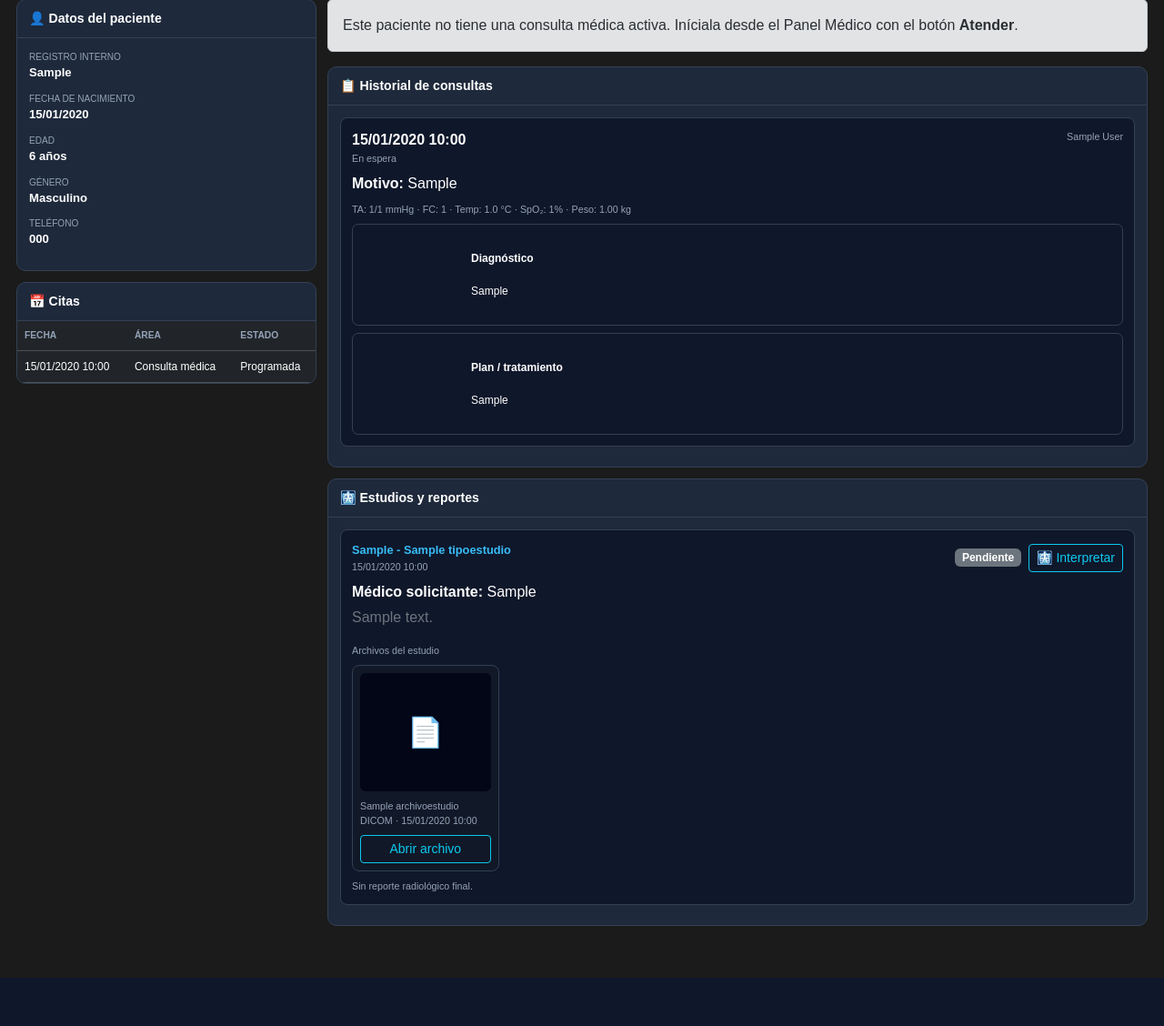
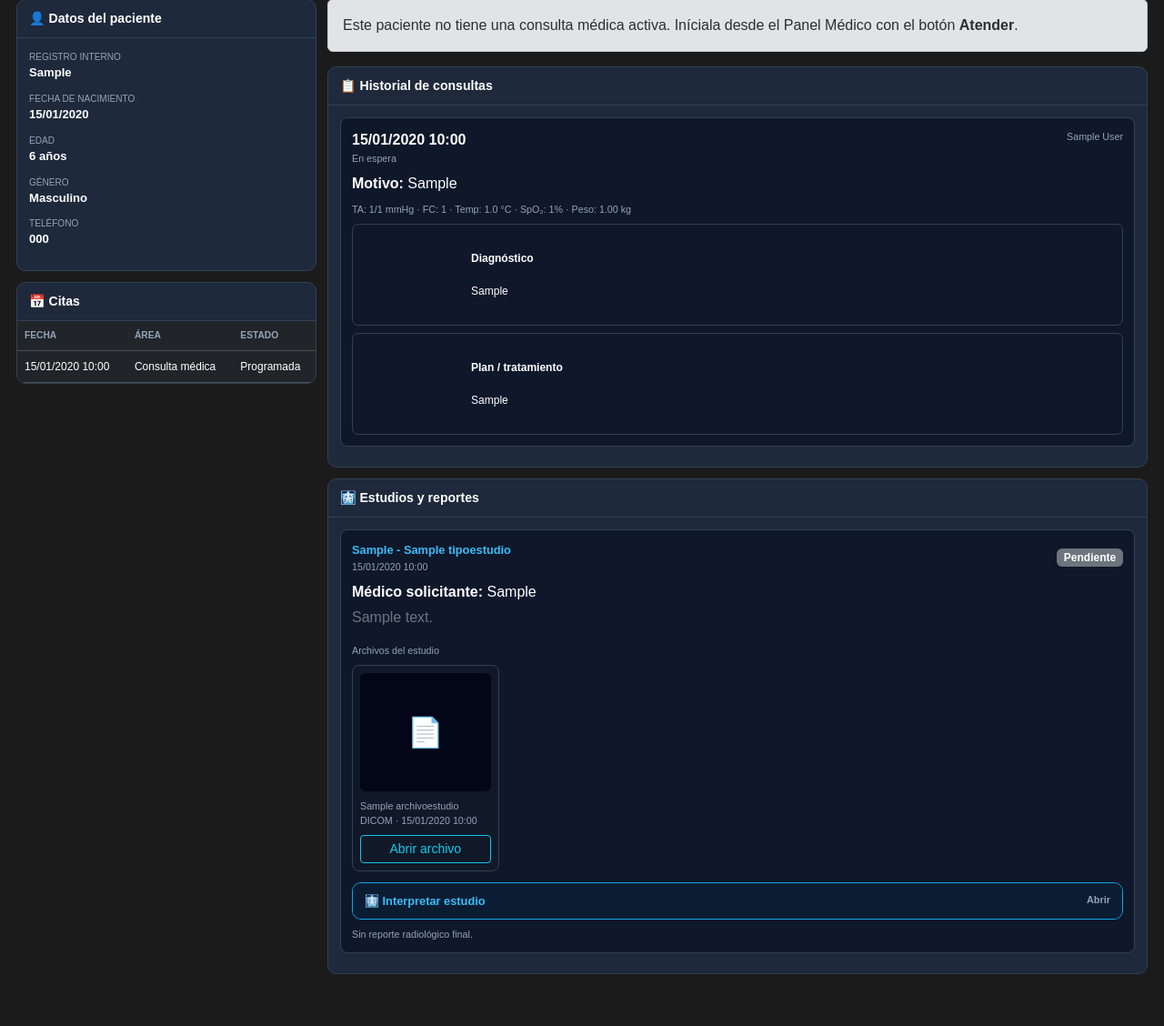
Before and after one commit to eduardobadillorojas-beep/LoretoLabsMed, a Django app: page /recepcion/paciente/1/ in a window 1280 px wide. Shown: the part 205-1333 px from the top of the page at 91% size. Before the commit the page ends 1280 px from the top, so only its background shows below. Run offline with Django 5.2, Linux system fonts and the light colour scheme; a user stored in the database is signed in; data comes from the database, SQL or seed files in the repository; tables that the repository leaves empty hold one stand-in row (values such as "Sample post").

Commit message:
Corregir visor e interpretacion en panel medico

```diff
--- a/core/templates/core/detalle_paciente.html
+++ b/core/templates/core/detalle_paciente.html
@@ -3,60 +3,6 @@
 {% block title %}
 Expediente {{ paciente.identificacion }} | Loreto One
 
-<script>
-    function toggleInterpretacion(id) {
-        const panel = document.getElementById(id);
-
-        if (!panel) {
-            return;
-        }
-
-        panel.classList.toggle('open');
-
-        if (panel.classList.contains('open')) {
-            panel.scrollIntoView({
-                behavior: 'smooth',
-                block: 'start'
-            });
-        }
-    }
-
-    function cambiarImagenEstudio(estudioId, url) {
-        const visor = document.getElementById(
-            'visor-principal-' + estudioId
-        );
-
-        if (visor) {
-            visor.src = url;
-        }
-    }
-
-    function abrirInterpretacion(panelId, url) {
-        const panel = document.getElementById(panelId);
-
-        if (!panel) {
-            window.open(url, '_blank');
-            return;
-        }
-
-        panel.classList.add('open');
-
-        const estudioId = panelId.replace(
-            'interpretacion-',
-            ''
-        );
-
-        cambiarImagenEstudio(
-            estudioId,
-            url
-        );
-
-        panel.scrollIntoView({
-            behavior: 'smooth',
-            block: 'start'
-        });
-    }
-</script>
 
 {% endblock %}
 
@@ -250,8 +196,7 @@
         white-space: nowrap;
     }
 
-    .interpret-panel {
-        display: none;
+    .interpret-details {
         margin-top: 12px;
         border: 1px solid #0ea5e9;
         border-radius: 10px;
@@ -259,8 +204,30 @@
         overflow: hidden;
     }
 
-    .interpret-panel.open {
-        display: block;
+    .interpret-summary {
+        list-style: none;
+        cursor: pointer;
+        padding: 10px 13px;
+        background: #0b1d33;
+        color: #38bdf8;
+        font-weight: 800;
+        font-size: .8rem;
+        user-select: none;
+    }
+
+    .interpret-summary::-webkit-details-marker {
+        display: none;
+    }
+
+    .interpret-summary::after {
+        content: 'Abrir';
+        float: right;
+        color: #94a3b8;
+        font-size: .68rem;
+    }
+
+    .interpret-details[open] .interpret-summary::after {
+        content: 'Cerrar';
     }
 
     .interpret-header {
@@ -951,17 +911,6 @@
                                         {{ estudio.get_estado_display }}
                                     </span>
 
-                                    {% if membresia.rol == 'MEDICO' or membresia.rol == 'ADMIN' %}
-                                        {% if estudio.archivos.all %}
-                                            <button
-                                                type="button"
-                                                class="btn btn-outline-info btn-sm interpret-btn"
-                                                onclick="toggleInterpretacion('interpretacion-{{ estudio.id }}')"
-                                            >
-                                                🩻 Interpretar
-                                            </button>
-                                        {% endif %}
-                                    {% endif %}
                                 </div>
 
                             </div>
@@ -1006,21 +955,10 @@
 
                                                 {% if archivo.tipo_archivo == 'IMAGEN' %}
 
-                                                    <button
-                                                        type="button"
-                                                        onclick="
-                                                            abrirInterpretacion(
-                                                                'interpretacion-{{ estudio.id }}',
-                                                                '{{ archivo.archivo.url|escapejs }}'
-                                                            )
-                                                        "
+                                                    <div
                                                         style="
                                                             display:block;
                                                             width:100%;
-                                                            padding:0;
-                                                            border:0;
-                                                            background:transparent;
-                                                            cursor:pointer;
                                                         "
                                                     >
                                                         <img
@@ -1065,18 +1003,12 @@
                                                 </div>
 
                                                 {% if archivo.tipo_archivo == 'IMAGEN' %}
-                                                    <button
-                                                        type="button"
+                                                    <a
+                                                        href="#interpretacion-{{ estudio.id }}"
                                                         class="btn btn-outline-info btn-sm mt-2 w-100"
-                                                        onclick="
-                                                            abrirInterpretacion(
-                                                                'interpretacion-{{ estudio.id }}',
-                                                                '{{ archivo.archivo.url|escapejs }}'
-                                                            )
-                                                        "
                                                     >
-                                                        Ver e interpretar
-                                                    </button>
+                                                        Ver interpretación
+                                                    </a>
                                                 {% else %}
                                                     <a
                                                         href="{{ archivo.archivo.url }}"
@@ -1107,10 +1039,14 @@
 
                             {% if membresia.rol == 'MEDICO' or membresia.rol == 'ADMIN' %}
 
-                                <div
+                                <details
                                     id="interpretacion-{{ estudio.id }}"
-                                    class="interpret-panel"
+                                    class="interpret-details"
                                 >
+
+                                    <summary class="interpret-summary">
+                                        🩻 Interpretar estudio
+                                    </summary>
 
                                     <div class="interpret-header">
                                         <div>
@@ -1124,13 +1060,6 @@
                                             </div>
                                         </div>
 
-                                        <button
-                                            type="button"
-                                            class="btn btn-outline-secondary btn-sm"
-                                            onclick="toggleInterpretacion('interpretacion-{{ estudio.id }}')"
-                                        >
-                                            Cerrar
-                                        </button>
                                     </div>
 
                                     <div class="interpret-grid">
```
Also changed, not shown: other parts of core/templates/core/detalle_paciente.html (+15 -37 lines).
